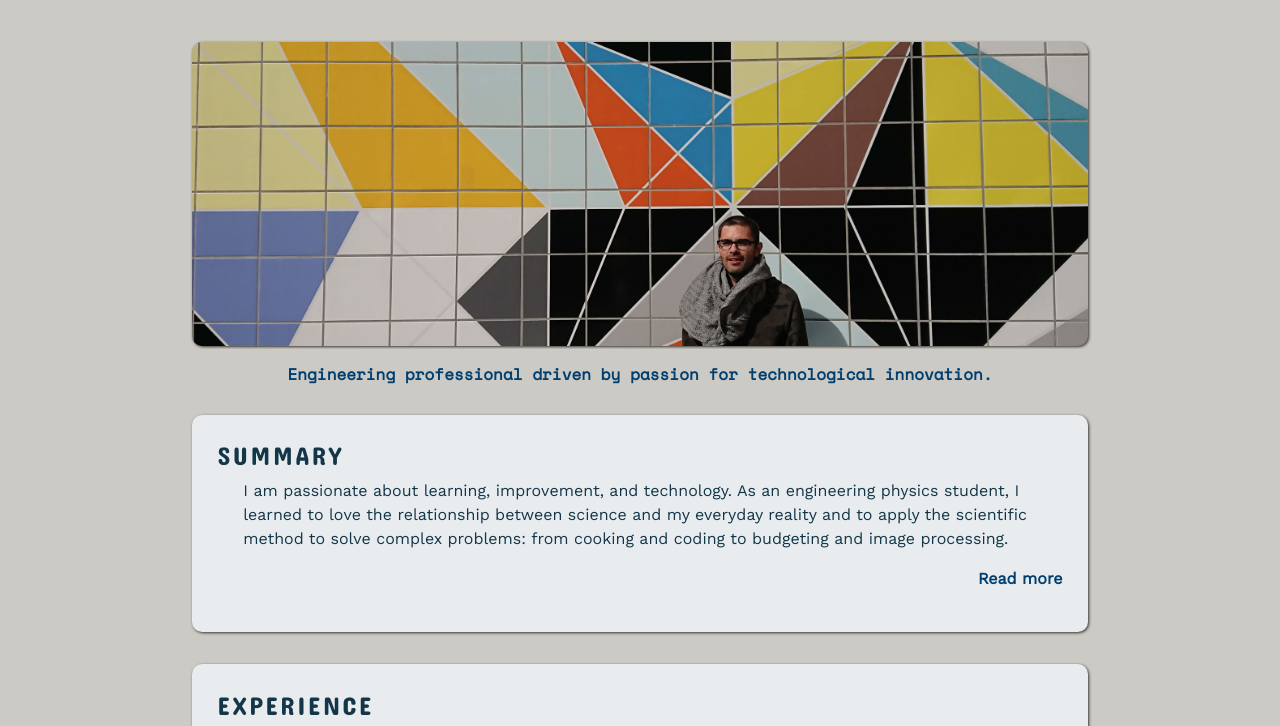
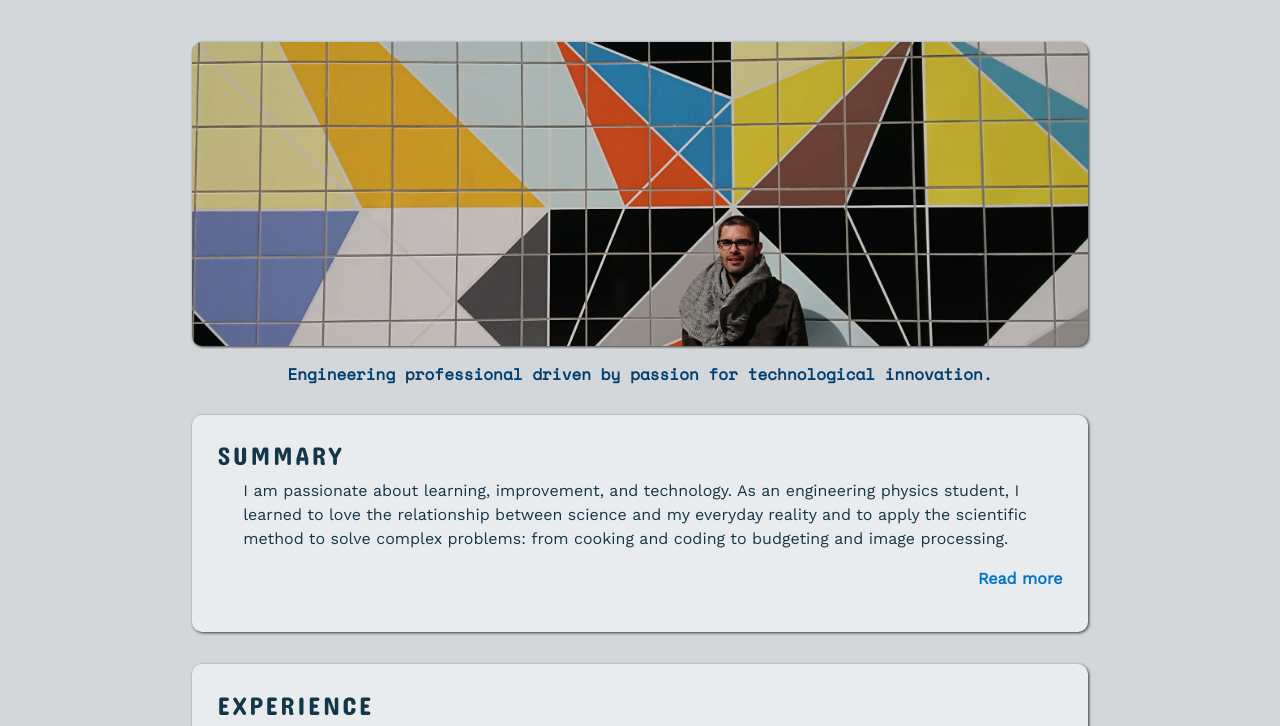
Before and after one commit to juankikushima/resume, a plain HTML site: page index.html in a window 1280 px wide. Shown: the part 58-784 px from the top of the page. Drawn offline with nearby package versions, Linux system fonts and the light colour scheme.

Commit message:
restore colors

```diff
--- a/css/style.css
+++ b/css/style.css
@@ -2,12 +2,10 @@
 
   --color1: #E9ECEE;
   --color2: #133649;
-  /*--color3: #0073CC;*/
-  --color3: #003F70;
+  --color3: #0073CC;
   --color4: #003F70;
   --color5: #0D232F;
-  /*--color6: #D4D7D9;*/
-  --color6: #CCCAC4;
+  --color6: #D4D7D9;
   --color7: #460012;
   --color8: #800020;
 }
```
